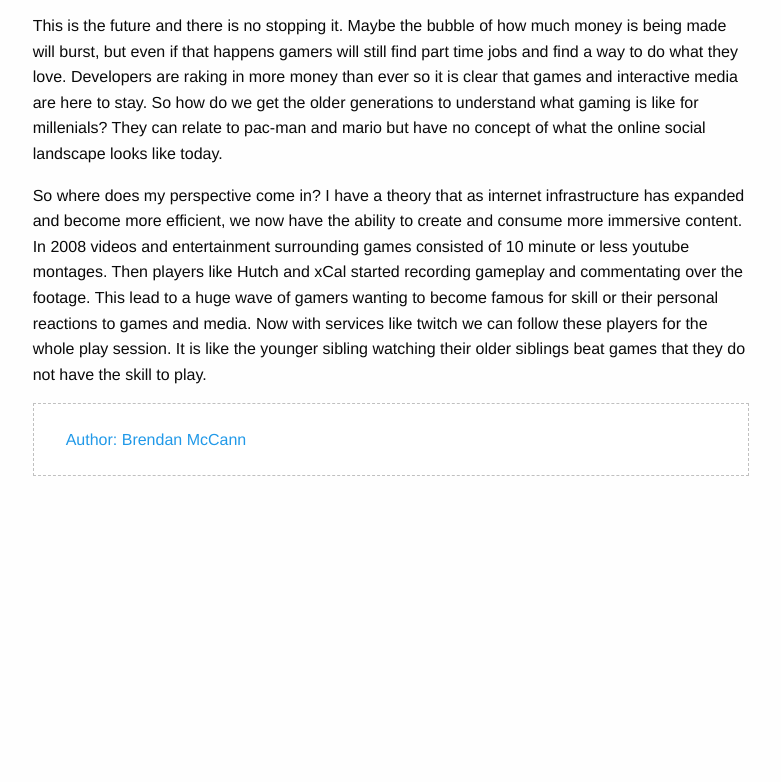
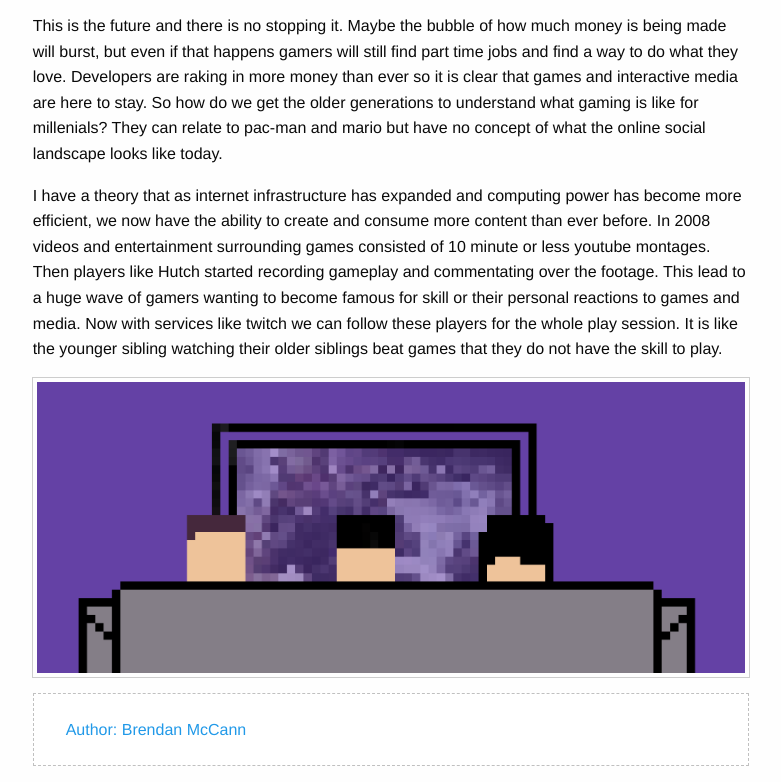
Before and after one commit to brendanVM/wowbrendan.github.io, a plain HTML site: page index.html in a window 1280 px wide. Shown: the part 1648-2430 px from the top of the page, without its empty margins (249-1030 px from the left). Before the commit the page ends 2140 px from the top, so only its background shows below. Drawn offline with nearby package versions, Linux system fonts and the light colour scheme; a script that the page names is missing.

Commit message:
Added couch
yeh

```diff
--- a/index.html
+++ b/index.html
@@ -47,7 +47,9 @@
 
 <p>This is the future and there is no stopping it. Maybe the bubble of how much money is being made will burst, but even if that happens gamers will still find part time jobs and find a way to do what they love. Developers are raking in more money than ever so it is clear that games and interactive media are here to stay. So how do we get the older generations to understand what gaming is like for millenials? They can relate to pac-man and mario but have no concept of what the online social landscape looks like today.</p>
 
-<p>So where does my perspective come in? I have a theory that as internet infrastructure has expanded and become more efficient, we now have the ability to create and consume more immersive content. In 2008 videos and entertainment surrounding games consisted of 10 minute or less youtube montages. Then players like Hutch and xCal started recording gameplay and commentating over the footage. This lead to a huge wave of gamers wanting to become famous for skill or their personal reactions to games and media. Now with services like twitch we can follow these players for the whole play session. It is like the younger sibling watching their older siblings beat games that they do not have the skill to play.</p>
+<p>I have a theory that as internet infrastructure has expanded and computing power has become more efficient, we now have the ability to create and consume more content than ever before. In 2008 videos and entertainment surrounding games consisted of 10 minute or less youtube montages. Then players like Hutch started recording gameplay and commentating over the footage. This lead to a huge wave of gamers wanting to become famous for skill or their personal reactions to games and media. Now with services like twitch we can follow these players for the whole play session. It is like the younger sibling watching their older siblings beat games that they do not have the skill to play.</p>
+
+<img class="thumbnail" src="img/couch.png">
 <div class="callout">
 <ul class="menu simple">
 <li><a href="#">Author: Brendan McCann</a></li>
```
